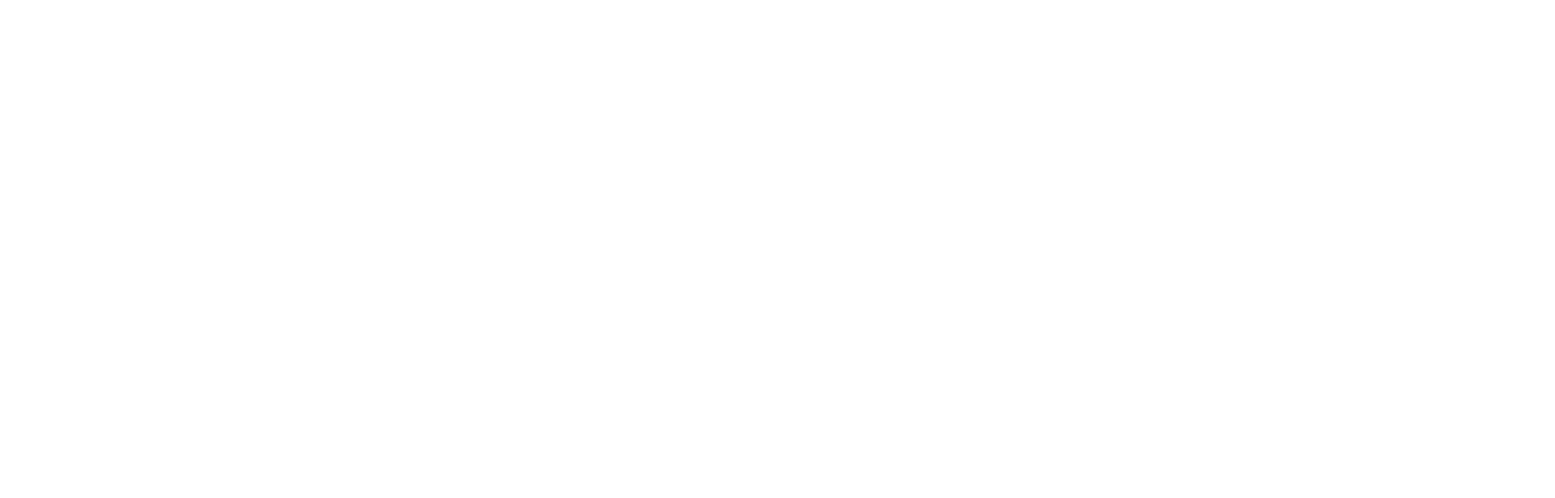
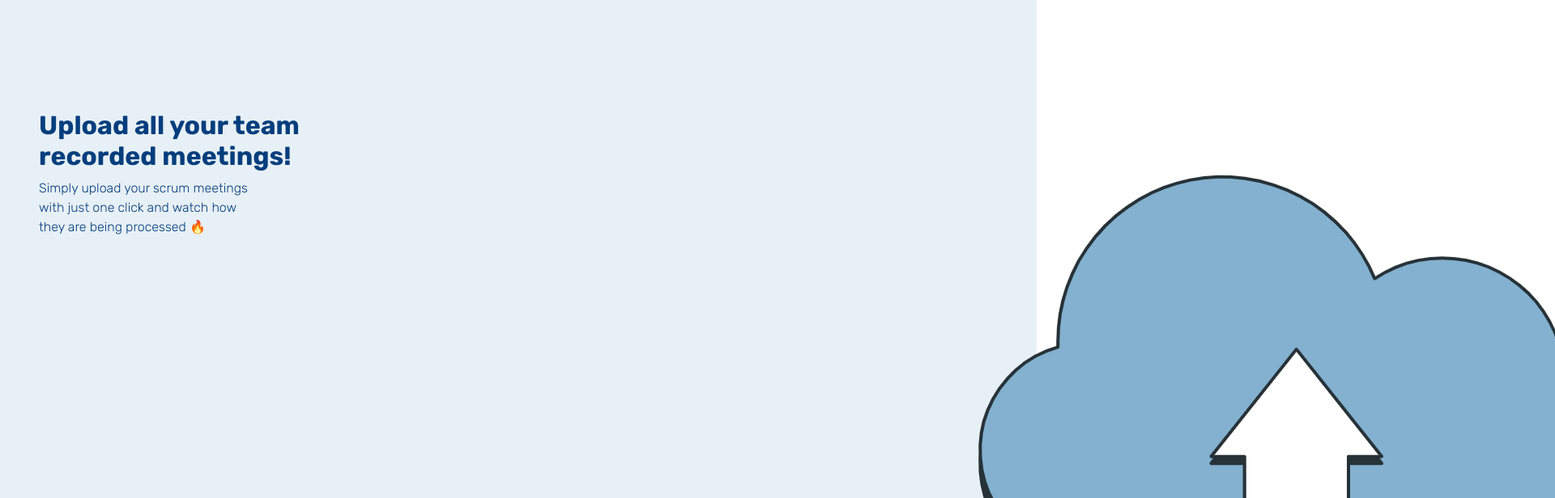
Before and after one commit to AirScrum/AirScrum-FE, a React (Create React App) app in the folder airscrum-fe/: page / in a window 1280 px wide. Shown: the part 1240-1856 px from the top of the page at 81% size, 1920 px wide, since content can reach past the window. Before the commit the page ends 1240 px from the top, so only its background shows below. Built offline with nearby package versions, Linux system fonts and the light colour scheme.

Commit message:
Partially created container 3

```diff
--- a/airscrum-fe/src/pages/Home/Home.js
+++ b/airscrum-fe/src/pages/Home/Home.js
@@ -1,5 +1,6 @@
 import FlyingImage from "../../assets/Flying around the world-rafiki.svg"
 import SignUpBro from "../../assets/Sign up-bro.png";
+import UploadBro from "../../assets/Image upload-bro.png"
 import {Container, Col, Row, Button} from "react-bootstrap"
 import "./Home.css";
 const Home = ()=>{
@@ -9,7 +10,7 @@
             <Row>
                 <Col id={"GetStarted-Container-Text"} sm={6} className="px-5">
                     <h1 className="main-text-color text-bold fw-bold">User Stories on the AIR!</h1>
-                    <p className="main-secondary-color light-rubik-font">AirScrum allows Scrum team members to generate user stories using Artificial Intelligence technology immediately from scrum meetings recordings!</p>
+                    <p className="main-secondary-color light-rubik-font">AirScrum allows Scrum team members to generate user<br/> stories using Artificial Intelligence technology immediately<br/> from scrum meetings recordings!</p>
                     <Button className="rounded-button">Get Started</Button>
                 </Col>
                 <Col sm={6} className="text-center">
@@ -33,6 +34,17 @@
                 </Col>
             </Row>
         </Container>
+        <Container fluid className="main-sky-color-background">
+            <Row>
+                <Col id={"GetStarted-Container-Text"} sm={6} className="px-5">
+                    <h2 className="main-text-color text-bold fw-bold text-wrap">Upload all your team<br></br> recorded meetings!</h2>
+                    <p className="main-text-color light-rubik-font">Simply upload your scrum meetings<br/> with just one click and watch how<br/> they are being processed 🔥</p>
+                </Col>
+                <Col sm={6} className="text-center">
+                    <img alt="Flying Plane" src={UploadBro}/>
+                </Col>
+            </Row>
+        </Container>
         </>
     )
 }
```
